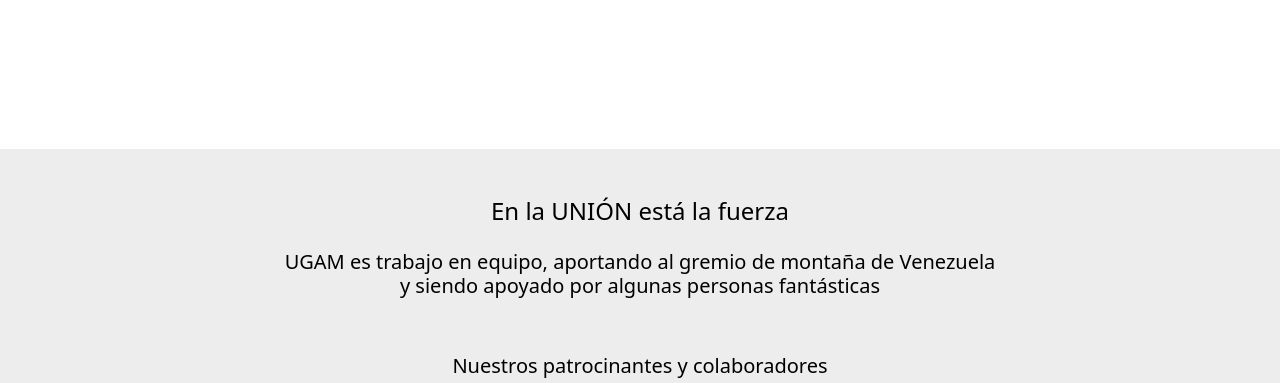
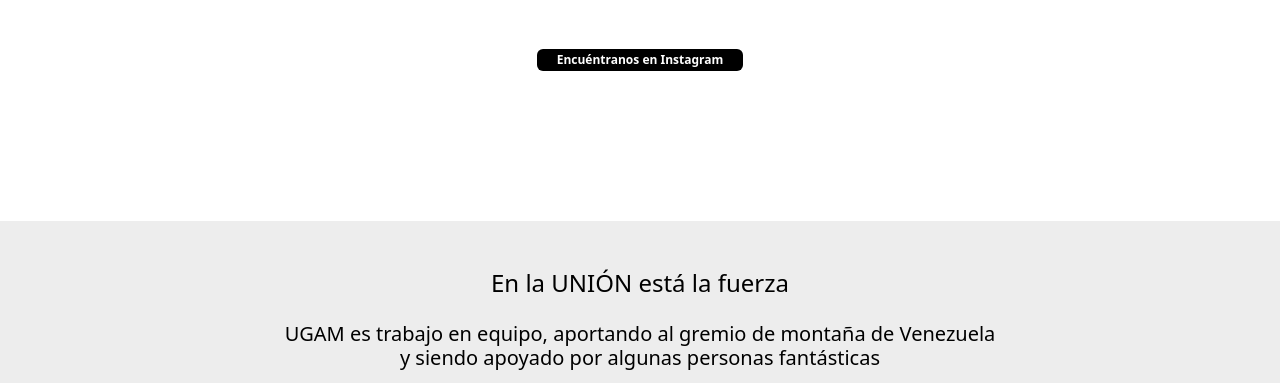
Before and after one commit to leomed512/ugam-web, a PHP site: page / in a window 1280 px wide. Shown: the part 4710-5093 px from the top of the page. Run offline with PHP 8.4, Linux system fonts and the light colour scheme; style sheets or scripts are compiled from the project's sources.

Commit message:
ig button from partners section visible

```diff
--- a/index.html
+++ b/index.html
@@ -517,8 +517,9 @@
   <div class="ugambanner d-flex flex-column align-items-center justify-content-center ">
     <a href="https://www.instagram.com/ugamvenezuela/?hl=en" target="_blank"><img class="img-fluid"
         src="https://res.cloudinary.com/arawato666/image/upload/v1679670285/UGAM/Recurso_1_zgunrm.png"
-        alt="ugam logo"><span class="badge btn-warning">Encuéntranos en Instagram</span></a>
-
+        alt="ugam logo"></a>
+    <a class="badge btn-warning" href="https://www.instagram.com/ugamvenezuela/?hl=en" target="_blank">Encuéntranos en
+      Instagram </a>
 
   </div>
   <!-- partners section -->
--- a/styles/components/_partners.scss
+++ b/styles/components/_partners.scss
@@ -53,14 +53,16 @@
         font-size: 1rem;
     }
 
-    span {
-        display: none;
+    a .bagde {
         margin-top: 50px;
     }
 
     .btn-warning {
         background-color: #000 !important;
         color: $light !important;
+        margin-top: 50px;
+        text-decoration: none;
+        padding: 5px 20px;
     }
 
 }
--- a/styles/styles.css
+++ b/styles/styles.css
@@ -533,13 +533,15 @@
   max-width: 800px;
   font-size: 1rem;
 }
-.ugambanner span {
-  display: none;
+.ugambanner a .bagde {
   margin-top: 50px;
 }
 .ugambanner .btn-warning {
   background-color: #000 !important;
   color: #FFF !important;
+  margin-top: 50px;
+  text-decoration: none;
+  padding: 5px 20px;
 }
 
 .ugambanner a:hover {
```
